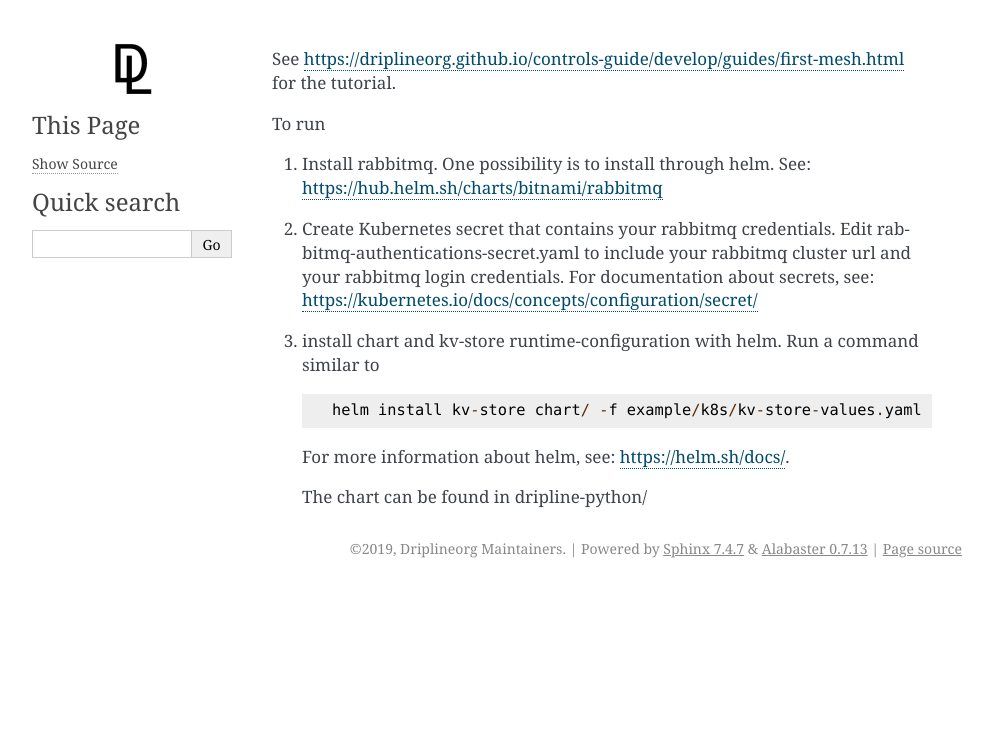
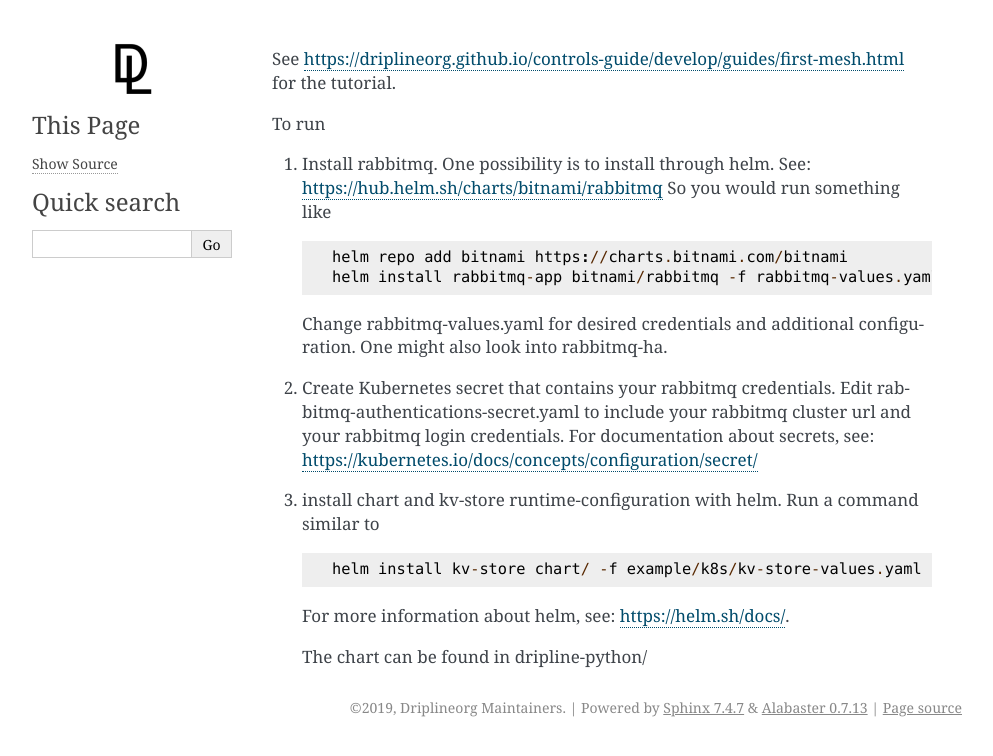
Before and after one commit to driplineorg/controls-guide, a Sphinx documentation site: the page built from source/second-mesh.rst, in a window 1280 px wide. Shown: the top 756 px of the page, without its empty margins (148-1141 px from the left). Built offline with Sphinx 7.4.7, drawn with Linux system fonts in a browser that asks for light colours.

Commit message:
second-mesh renaming. added rabbitmq

```diff
--- a/source/running_k8s_example.rst
+++ b/source/second-mesh.rst
@@ -3,7 +3,14 @@ See https://driplineorg.github.io/controls-guide/develop/guides/first-mesh.html
 To run
 
 1. Install rabbitmq. One possibility is to install through helm. See: https://hub.helm.sh/charts/bitnami/rabbitmq
+   So you would run something like
+   ::
+      helm repo add bitnami https://charts.bitnami.com/bitnami
+      helm install rabbitmq-app bitnami/rabbitmq -f rabbitmq-values.yaml
+
+   Change rabbitmq-values.yaml for desired credentials and additional configuration. One might also look into rabbitmq-ha.
 2. Create Kubernetes secret that contains your rabbitmq credentials. Edit rabbitmq-authentications-secret.yaml to include your rabbitmq cluster url and your rabbitmq login credentials. For documentation about secrets, see: https://kubernetes.io/docs/concepts/configuration/secret/
+
 3. install chart and kv-store runtime-configuration with helm. Run a command similar to
    ::
       helm install kv-store chart/ -f example/k8s/kv-store-values.yaml
```
Also changed, not shown: 5 other files.
